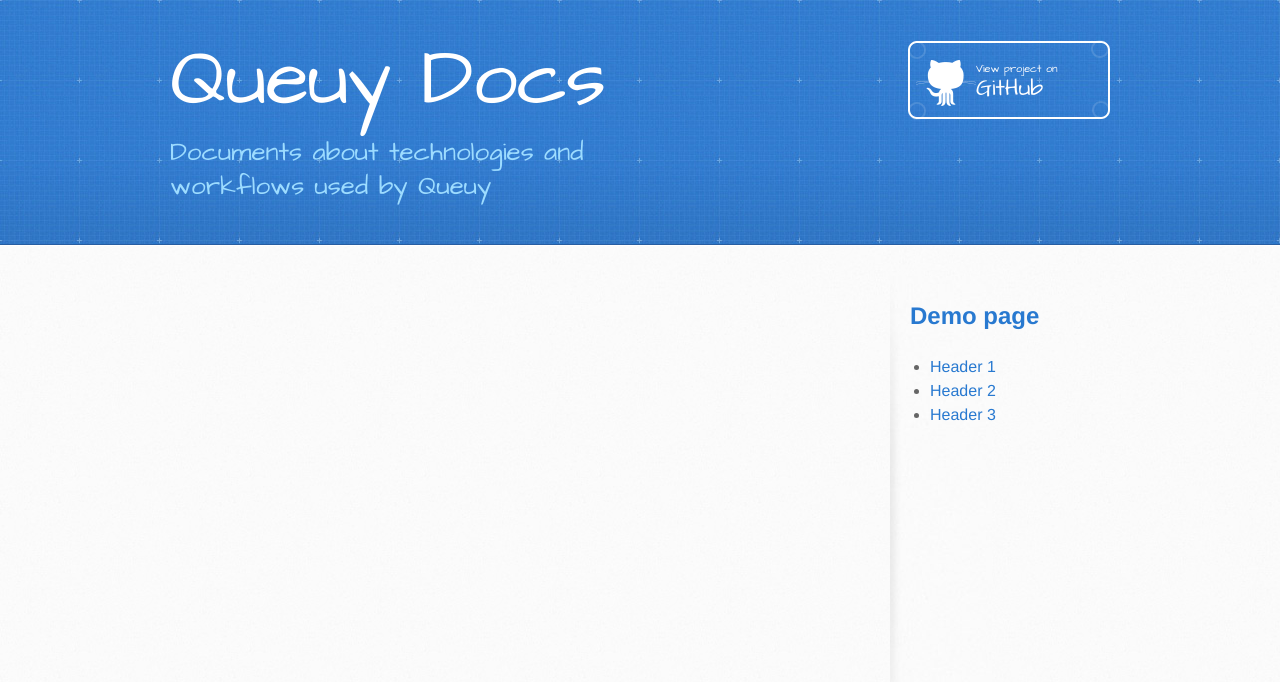
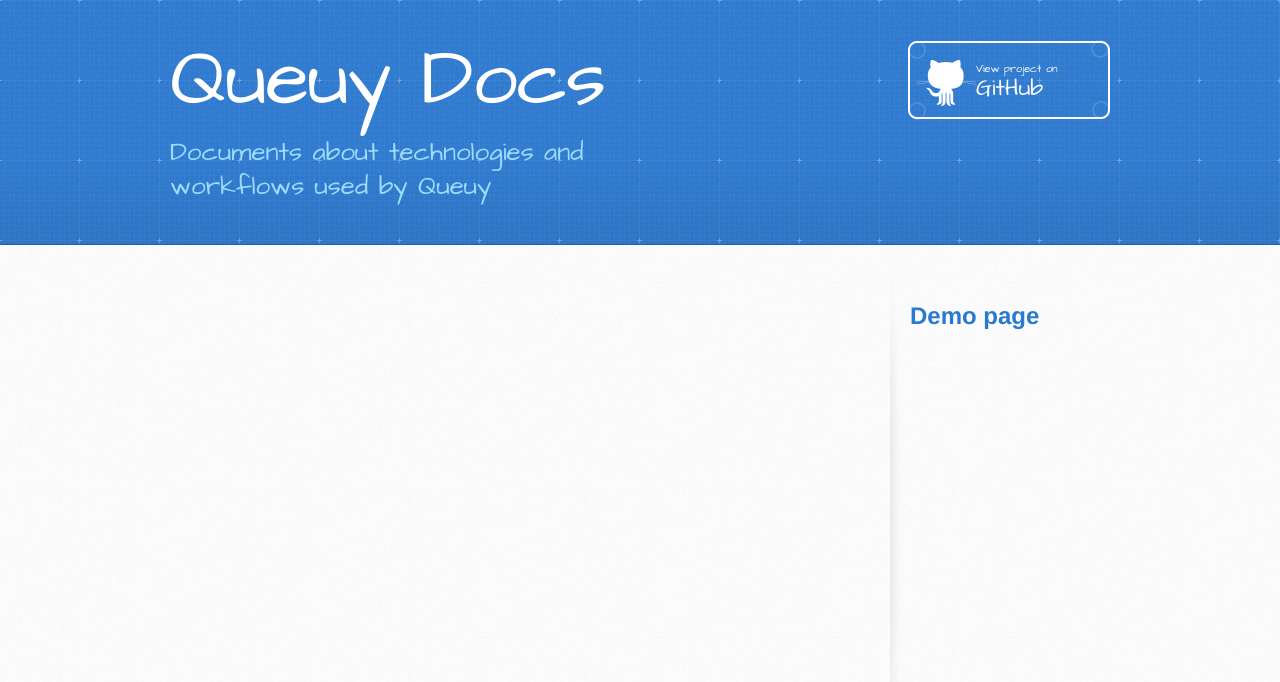
Before and after one commit to Queuy-Enterprise/queuy-docs, a Jekyll site: the page built from index.html, in a window 1280 px wide. Shown: the top 682 px of the page. Built offline with Jekyll 4.4.1, drawn with Linux system fonts in a browser that asks for light colours.

Commit message:
Show subnavigation only from current page

```diff
--- a/_layouts/default.html
+++ b/_layouts/default.html
@@ -37,13 +37,15 @@
 
         <aside id="sidebar">
             {% if page.nav == true %}
-                {% for page in site.data.nav.toc %}
-                    <h3><a href="{{ page.url }}">{{ page.title }}</a></h3>
-                    <ul>
-                        {% for header in page.headers %}
-                        <li><a href="{{ header.url }}">{{ header.title }}</a></li>
-                        {% endfor %}
-                    </ul>
+                {% for navPage in site.data.nav.toc %}
+                    <h3><a href="{{ navPage.url }}">{{ navPage.title }}</a></h3>
+                    {% if navPage.url == page.url %}
+                        <ul>
+                            {% for header in navPage.headers %}
+                                <li><a href="{{ header.url }}">{{ header.title }}</a></li>
+                            {% endfor %}
+                        </ul>
+                    {% endif %}
                 {% endfor %}
             {% endif %}
         </aside>
```
